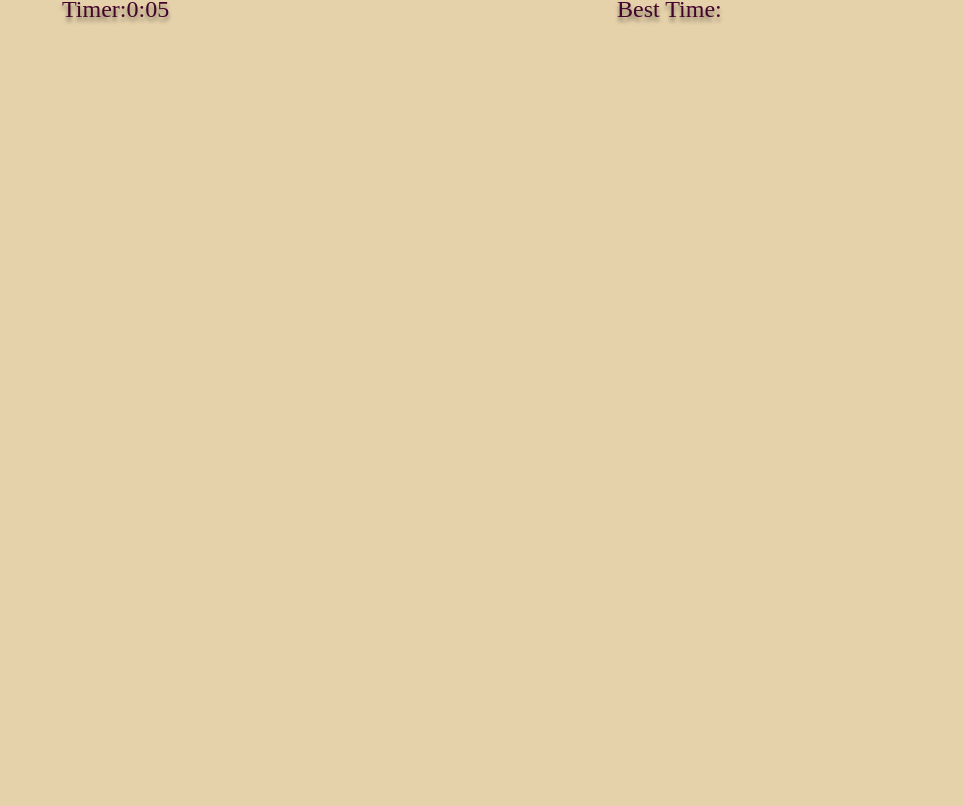
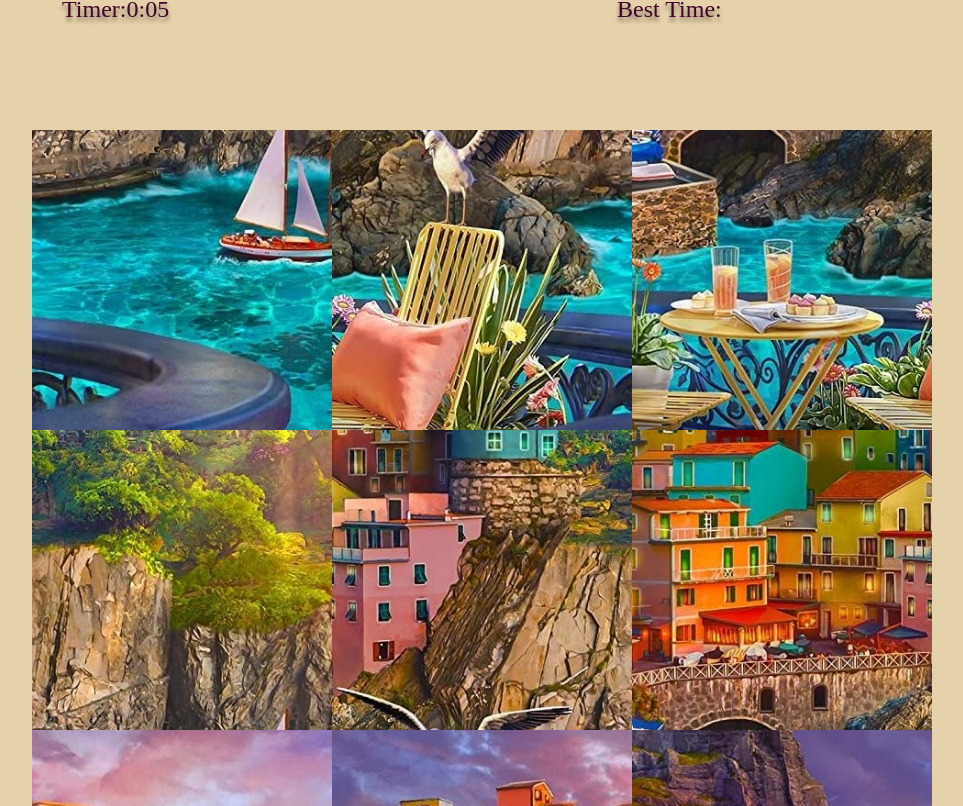
Before and after one commit to webAhead1/Puzzle-Game, a React (Vite) app: page / in a window 1280 px wide. Shown: the part 574-1380 px from the top of the page, without its empty margins (268-1231 px from the left). Before the commit the page ends 800 px from the top, so only its background shows below. Built offline with nearby package versions, Linux system fonts and the light colour scheme; a web font is replaced by a local one.

Commit message:
adding matrix

```diff
--- a/app/App.jsx
+++ b/app/App.jsx
@@ -3,6 +3,7 @@ import BarGroup from "../components/BarGroup/BarGroup";
 import ChoosePicGroup from "../components/ChoosePicGroup/ChoosePicGroup";
 import ChooseLevelGroup from "../components/ChooseLevelGroup/ChooseLevelGroup";
 import TimerGroup6 from "../components/TimerGroup/TimerGroup6";
+import PuzzleGroup from "../components/PuzzleGroup/PuzzleGroup";
 
 function App() {
   const [userIcon, setUserIcon] = React.useState(false);
@@ -51,7 +52,10 @@ function App() {
         />
       </section>
       <TimerGroup6 />
-      <section className="PuzzleGroup"></section>
+      <section className="PuzzleGroup">
+        <PuzzleGroup/>
+      </section>
+
     </main>
   );
 }
--- a/components/PuzzleGroup/Board.jsx
+++ b/components/PuzzleGroup/Board.jsx
@@ -1,27 +1,14 @@
 import React from "react";
-import ReactDOM from "react-dom";
-
+import data from "./pic1/EasyLevelData";
+import "./BoardStyle.css";
 export default function Board (props) {
-    for (let j = 0; j < numOfRows; j++) {
-        const columns = [];
-
-        for (let i = 0; i < numOfColumns; i++) {
-          const [randomX, randomY] = randomPositions[`${i}${j}`];
-          columns.push(
-            <Tile
-              key={v4()}
-              imageUrl={imageUrl}
-              x={i}
-              y={j}
-              randomX={randomX}
-              randomY={randomY}
-            />
-          );
-        }
-    }
     return (
         <div className="board">
-
+          {
+            data.map(
+              (pic) => (<div className="PicCell" key={pic}><img className="imgStyle" src={pic}></img></div>)
+            )
+          }
         </div>
     );
 }
--- /dev/null
+++ b/components/PuzzleGroup/BoardStyle.css
@@ -0,0 +1,18 @@
+.board{
+    display: grid;
+    grid-template-columns: auto auto auto;
+    width: 900px;
+    height: 900px;
+    margin-left: 300px;
+    margin-top: 340px;
+}
+
+.PicCell{
+    width: 300px;
+    height: 300px;
+}
+
+.imgStyle{
+    width: 300px;
+    height: 300px;
+}
--- a/components/PuzzleGroup/EasyLevelPuzzle.jsx
+++ b/components/PuzzleGroup/EasyLevelPuzzle.jsx
@@ -1,8 +1,13 @@
 import React from "react";
 import ReactDOM from "react-dom";
 import data from "./pic1/EasyLevelData";
-
-export default function EasyLevelPuzzle(props)
-{
-
+import Board from "./Board";
+export default function EasyLevelPuzzle(props){
+    const [level, setLevel] = React.useState(3);
+    return(
+        <Board
+            level = {level}
+            setLevel = {setLevel}
+        />
+    );
 }
--- a/components/PuzzleGroup/PuzzleGroup.jsx
+++ b/components/PuzzleGroup/PuzzleGroup.jsx
@@ -0,0 +1,9 @@
+import React from "react";
+import ReactDOM from "react-dom";
+import EasyLevelPuzzle from "./EasyLevelPuzzle";
+
+export default function PuzzleGroup(props){
+    return (
+        <EasyLevelPuzzle/>
+    );
+}
--- a/components/PuzzleGroup/pic1/EasyLevelData.js
+++ b/components/PuzzleGroup/pic1/EasyLevelData.js
@@ -1,7 +1,9 @@
+const path = "./components/PuzzleGroup"
 const data = [
-    ['1.jpg', '2.jpg', '3.jpg'],
-    ['4.jpg', '5.jpg', '6.jpg'],
-    ['7.jpg', '8.jpg', '9.jpg']
+
+    `${path}/pic1/1.jpg`, `${path}/pic1/2.jpg`, `${path}/pic1/3.jpg`,
+    `${path}/pic1/4.jpg`, `${path}/pic1/5.jpg`, `${path}/pic1/6.jpg`,
+    `${path}/pic1/7.jpg`, `${path}/pic1/8.jpg`, `${path}/pic1/9.jpg`
 ]
 
 export default data;
```
